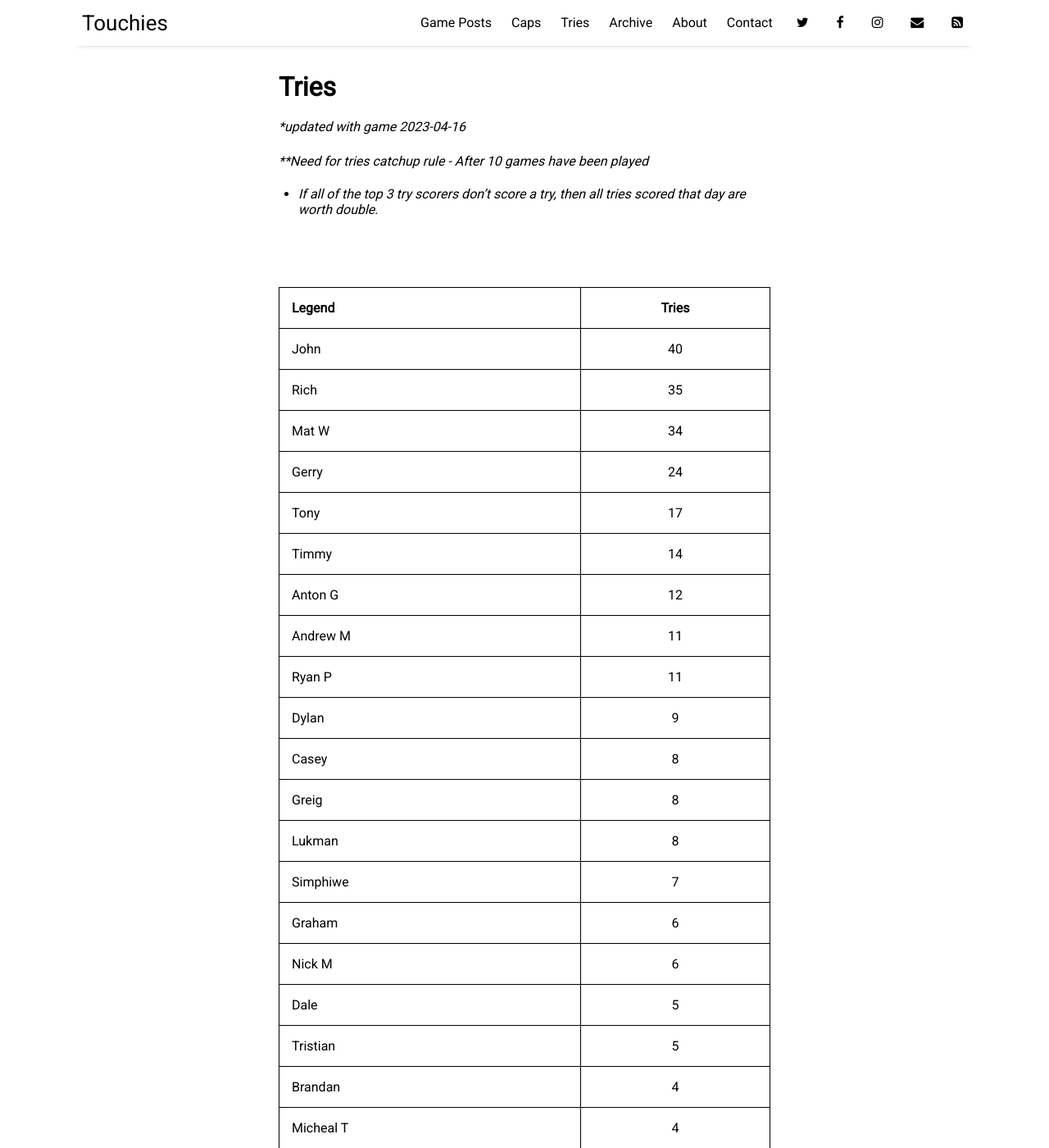
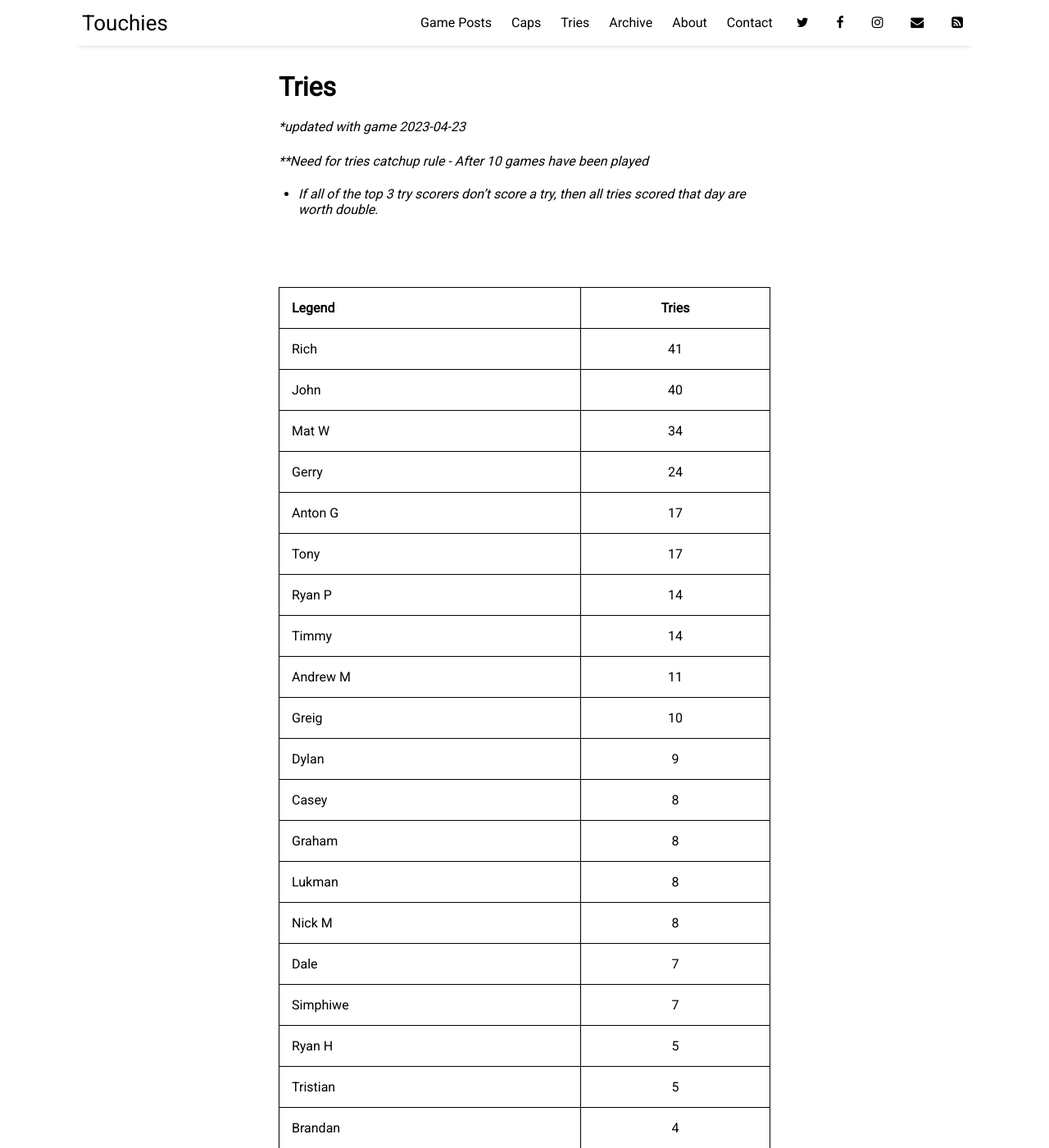
Before and after one commit to sundayrugby/sundayrugby.github.io, a Jekyll site: the page built from pages/tries.md, in a window 1280 px wide and 1400 px high. Shown: the whole window at 82% size. Built offline with Jekyll 4.4.1, drawn with Linux system fonts in a browser that asks for light colours; nearby versions of some CDN libraries; some of the changed text lies outside the part shown.

Commit message:
Update tries.md

```diff
--- a/pages/tries.md
+++ b/pages/tries.md
@@ -4,7 +4,7 @@ title: Tries
 permalink: /tries
 ---
 
-**updated with game 2023-04-16*
+**updated with game 2023-04-23*
 
 ***Need for tries catchup rule - After 10 games have been played*
 * *If all of the top 3 try scorers don't score a try, then all tries scored that day are worth double*.
@@ -14,23 +14,24 @@ permalink: /tries
 
 Legend               | Tries
 -------------------- | :------------------:
+Rich|41
 John|40
-Rich|35
 Mat W|34
 Gerry|24
+Anton G|17
 Tony|17
+Ryan P|14
 Timmy|14
-Anton G|12
 Andrew M|11
-Ryan P|11
+Greig|10
 Dylan|9
 Casey|8
-Greig|8
+Graham|8
 Lukman|8
+Nick M|8
+Dale|7
 Simphiwe|7
-Graham|6
-Nick M|6
-Dale|5
+Ryan H|5
 Tristian|5
 Brandan|4
 Micheal T|4
@@ -44,10 +45,15 @@ Jeremy|3
 JJ|3
 Micheal M|3
 Storm|3
+Terry|3
+Ant|2
 Andrew S|2
+Dane|2
 Dino|2
+Edward|2
 Gareth B|2
 Mike L|2
+Ryan L|2
 Warren K|2
 Adam B|1
 Anton V|1
@@ -70,22 +75,22 @@ Yusri|1
 Legend               | Percentage
 -------------------- | :------------------:
 Mat W|378%
-Rich|350%
+Rich|373%
 John|333%
 Timmy|280%
 Gerry|218%
-Anton G|171%
+Anton G|213%
 Tony|170%
 Casey|160%
 Lukman|133%
 Dylan|129%
-Andrew M|122%
-Ryan P|110%
+Ryan P|127%
 Simphiwe|100%
-Greig|80%
-Graham|50%
-Nick M|50%
-Dale|50%
-Ferdi|50%
+Greig|91%
+Dale|64%
+Graham|62%
+Nick M|62%
+Terry|60%
+Ryan L|29%
 Storm|25%
 Farai|14%
```
Also changed, not shown: other parts of pages/tries.md (+0 -1 lines).
